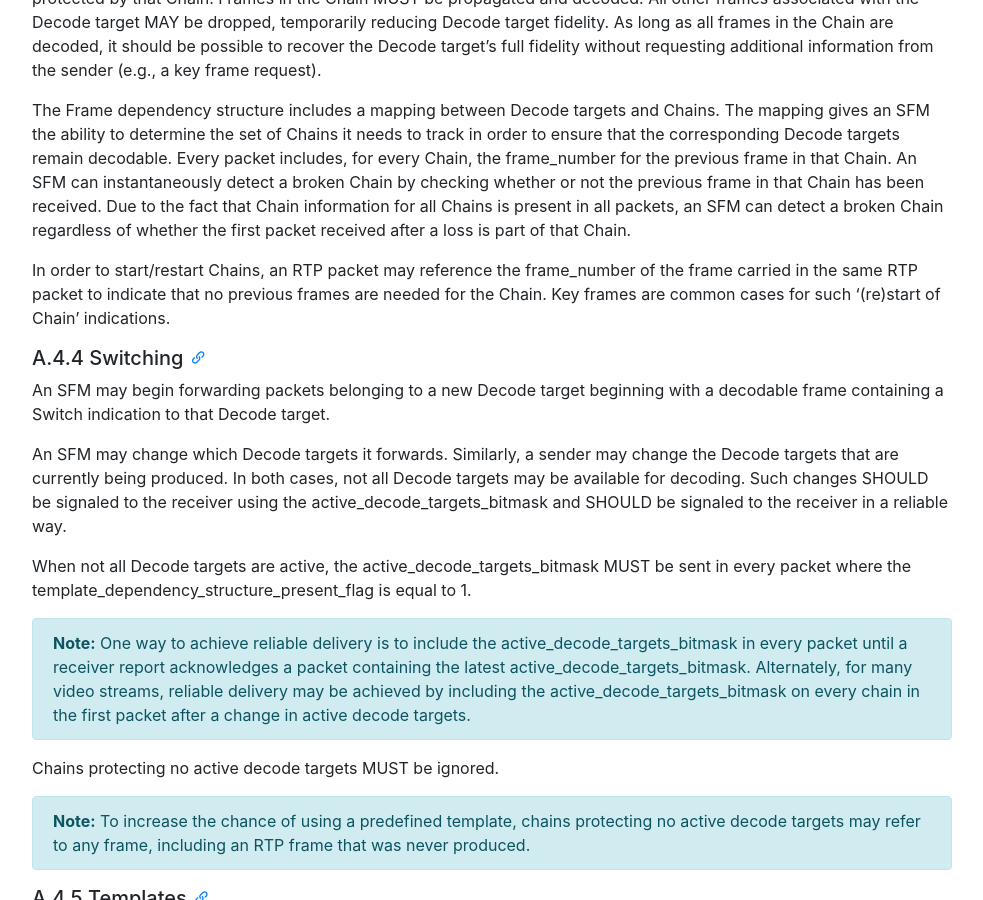
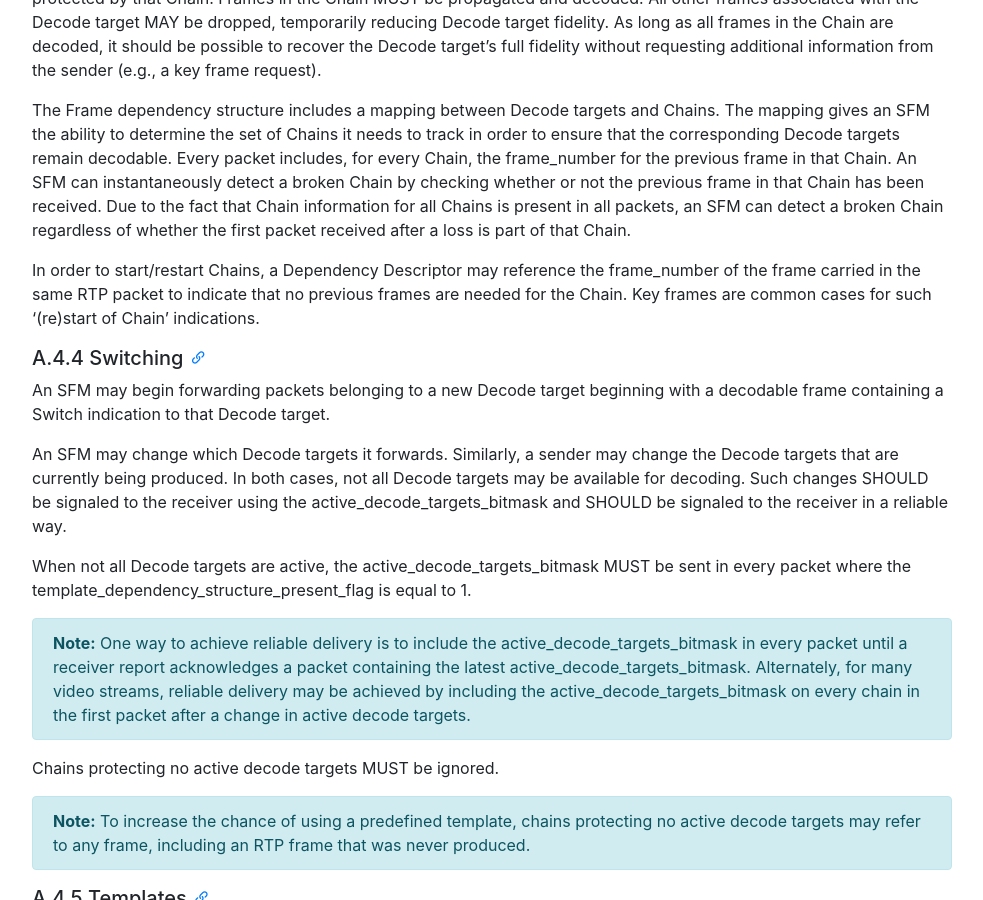
Before and after one commit to AOMediaCodec/av1-rtp-spec, a Jekyll site: the page built from index.md, in a window 1280 px wide and 900 px high, scrolled down 29989 px. Shown: the whole window, without its empty margins (53-1036 px from the left). Built offline with Jekyll 4.4.1, drawn with Linux system fonts in a browser that asks for light colours; nearby versions of some CDN libraries.

Commit message:
change RTP packet to dependency descriptor

```diff
--- a/av1-rtp-spec.md
+++ b/av1-rtp-spec.md
@@ -1098,7 +1098,7 @@ Chains provide Instantaneous Decidability of Decodability (IDD). That is, the ab
 
 The Frame dependency structure includes a mapping between Decode targets and Chains. The mapping gives an SFM the ability to determine the set of Chains it needs to track in order to ensure that the corresponding Decode targets remain decodable. Every packet includes, for every Chain, the frame_number for the previous frame in that Chain. An SFM can instantaneously detect a broken Chain by checking whether or not the previous frame in that Chain has been received. Due to the fact that Chain information for all Chains is present in all packets, an SFM can detect a broken Chain regardless of whether the first packet received after a loss is part of that Chain.
 
-In order to start/restart Chains, an RTP packet may reference the frame_number of the frame carried in the same RTP packet to indicate that no previous frames are needed for the Chain. Key frames are common cases for such '(re)start of Chain' indications.
+In order to start/restart Chains, a Dependency Descriptor may reference the frame_number of the frame carried in the same RTP packet to indicate that no previous frames are needed for the Chain. Key frames are common cases for such '(re)start of Chain' indications.
 
 ##### A.4.4 Switching
 
```
